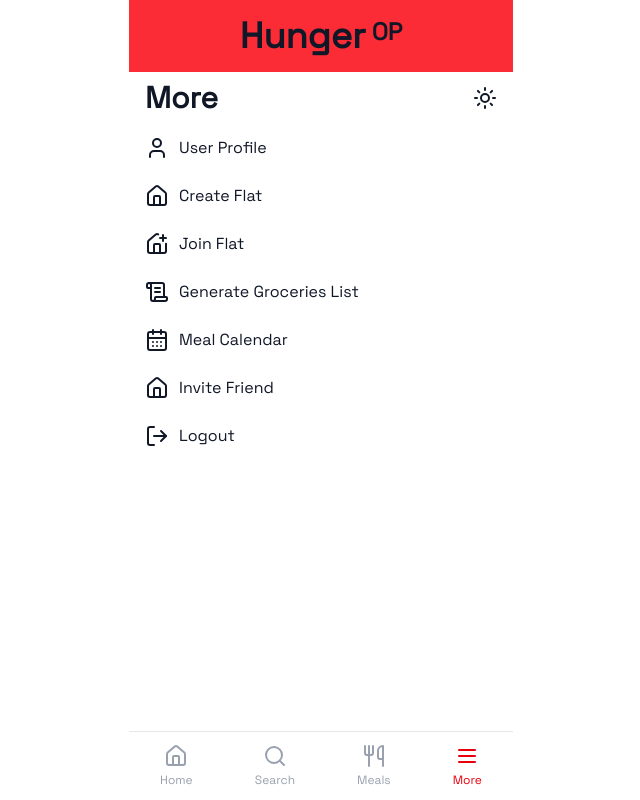
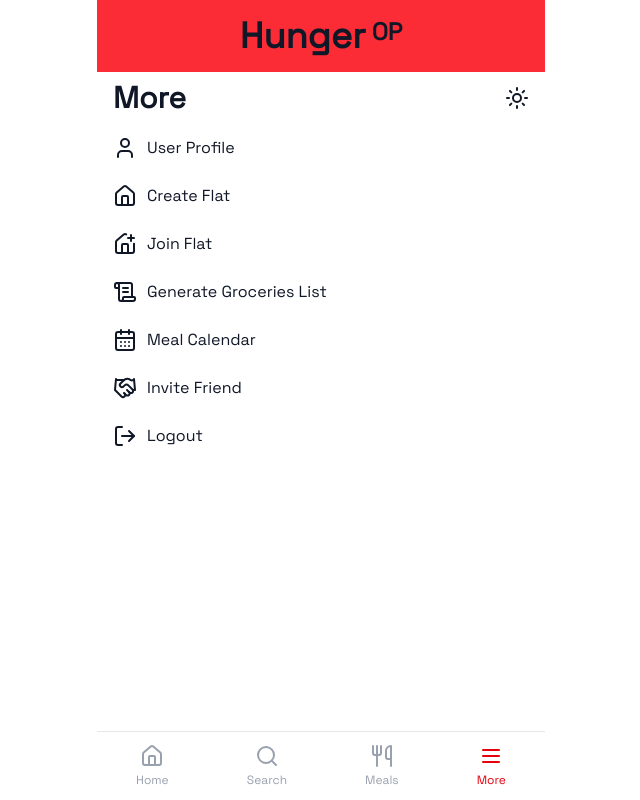
Before and after one commit to abhinaykrishna/hunger-op, a React (Vite) app: page /dashboard/more in a window 1280 px wide. Shown: the whole page, without its empty margins (319-959 px from the left). Built offline with nearby package versions, Linux system fonts and the light colour scheme.

Commit message:
invite page setup

```diff
--- a/src/App.jsx
+++ b/src/App.jsx
@@ -14,6 +14,7 @@ import Meals from './components/Meals';
 import More from './components/More';
 import MealCalendar from './components/MealCalendar';
 import UserProfile from './components/UserProfile';
+import InviteFriend from './components/InviteFriend';
 
 function App() {
   return (
@@ -34,6 +35,7 @@ function App() {
         <Route path='createFlat' element={<CreateFlat />} />
         <Route path='mealCalendar' element={<MealCalendar />} />
         <Route path='userProfile' element={<UserProfile />} />
+        <Route path='inviteFriend' element={<InviteFriend />} />
       </Route>
     </Routes>
   );
--- a/src/components/AppNavigation/index.jsx
+++ b/src/components/AppNavigation/index.jsx
@@ -15,8 +15,6 @@ const AppNavigation = () => {
   // const dispatch = useDispatch();
   const location = useLocation();
   const navigate = useNavigate();
-
-  console.log(location);
 
   return (
     <section className='border-t border-gray-200'>
--- a/src/components/Dashboard/index.jsx
+++ b/src/components/Dashboard/index.jsx
@@ -13,7 +13,7 @@ const Dashboard = () => {
   }, [theme]);
 
   return (
-    <main className='h-screen flex flex-col max-w-sm mx-auto'>
+    <main className='h-screen flex flex-col max-w-md mx-auto' style={{ height: '100vh', height: '100dvh' }}>
       <Header />
       <div className='flex-1 overflow-y-auto h-full'>
         <Outlet />
--- /dev/null
+++ b/src/components/InviteFriend/index.jsx
@@ -0,0 +1,16 @@
+import { Link } from 'react-router';
+import { ChevronLeft } from 'lucide-react';
+
+const InviteFriend = () => {
+  return (
+    <div className='mx-4 flex flex-col flex-wrap'>
+      <Link to='/dashboard/more' className='my-3 flex items-center'>
+        <ChevronLeft />
+        <span>More</span>
+      </Link>
+      <div className='my-3 text-xl text-center'>Invite Friend</div>
+    </div>
+  );
+};
+
+export default InviteFriend;
--- a/src/components/More/index.jsx
+++ b/src/components/More/index.jsx
@@ -1,6 +1,6 @@
 import { useDispatch, useSelector } from 'react-redux';
 import { useNavigate } from 'react-router';
-import { CalendarDays, House, HousePlus, LogOut, ScrollText, Sun, Moon, User } from 'lucide-react';
+import { CalendarDays, House, Handshake, HousePlus, LogOut, ScrollText, Sun, Moon, User } from 'lucide-react';
 import { toggleTheme } from '../../store/slices/themeSlice';
 import { logout } from '../../store/slices/authSlice';
 
@@ -32,6 +32,10 @@ const More = () => {
 
   const handleMealCalendar = () => {
     navigate('/dashboard/mealCalendar');
+  };
+
+  const handleInviteFriend = () => {
+    navigate('/dashboard/inviteFriend');
   };
 
   const options = [
@@ -68,8 +72,8 @@ const More = () => {
       pageKey: 'inviteFriend',
       label: 'Invite Friend',
       path: 'inviteFriend',
-      LucideIcon: House,
-      clickHandler: () => {},
+      LucideIcon: Handshake,
+      clickHandler: handleInviteFriend,
     },
     { pageKey: 'logout', label: 'Logout', path: '', LucideIcon: LogOut, clickHandler: handleLogout },
   ];
```
